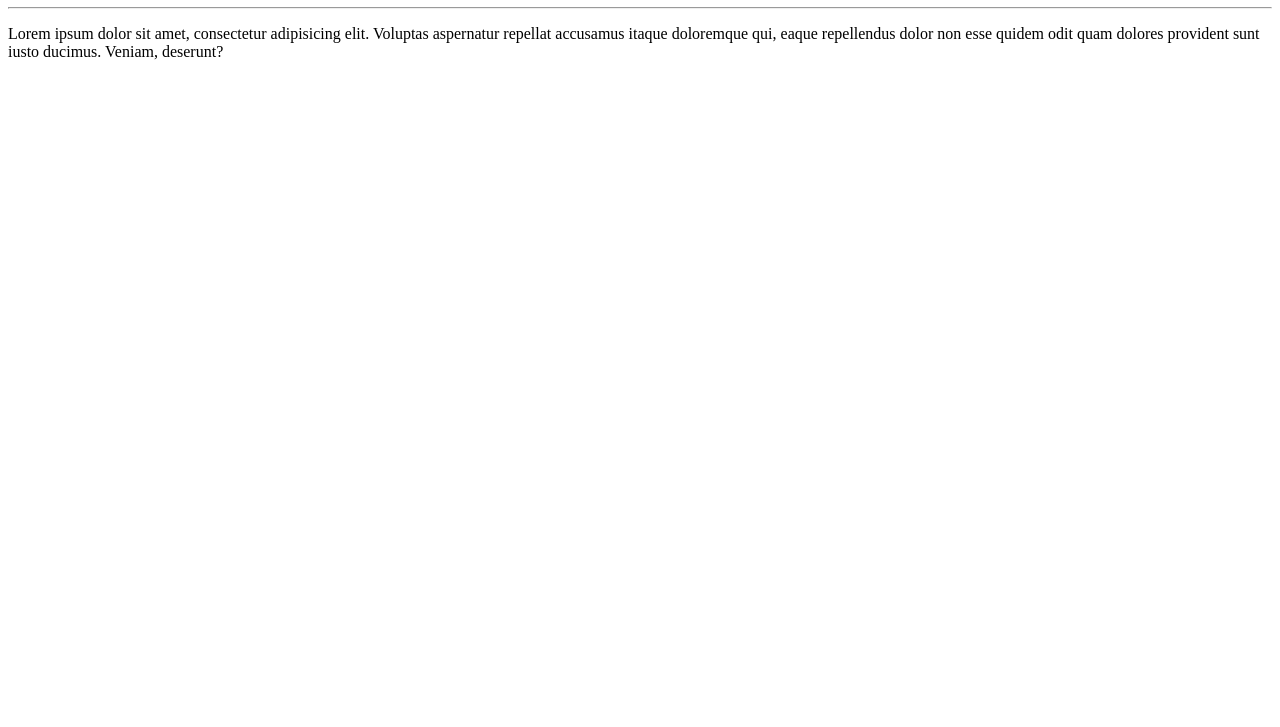
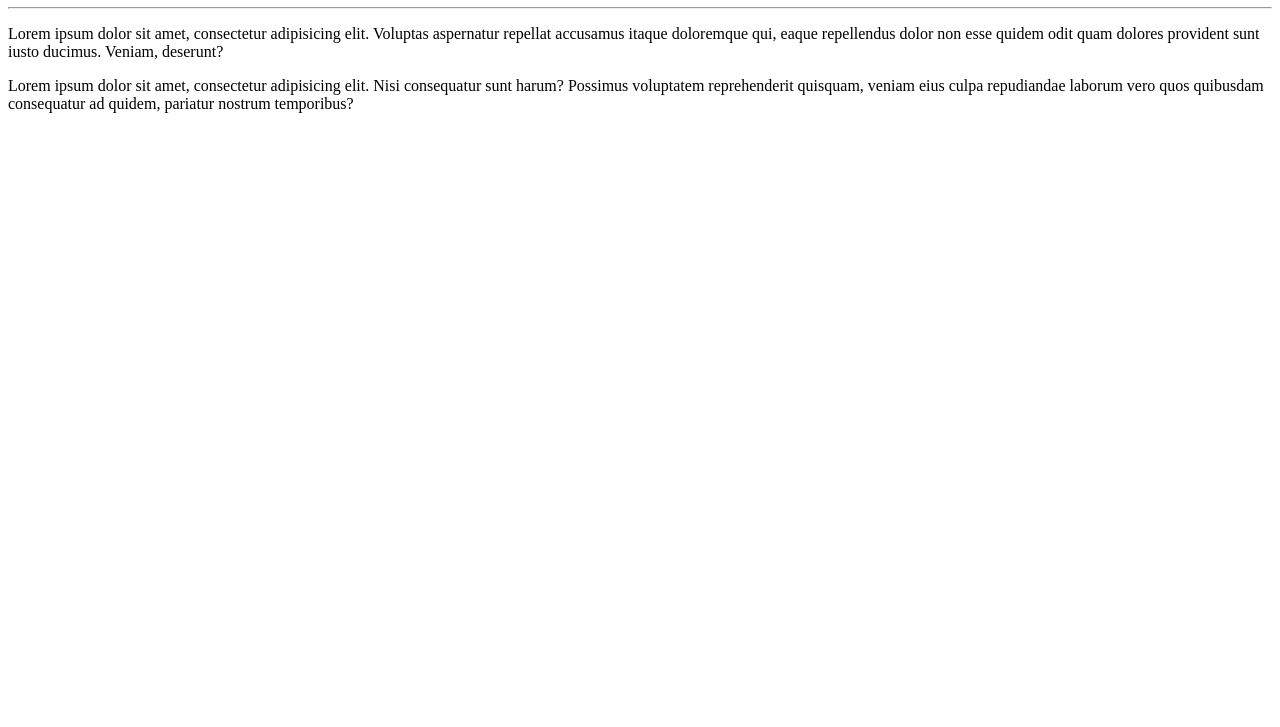
Before and after one commit to TiagoPhys/Ola-Mundo, a plain HTML site: page site-exemplo/index.html in a window 1280 px wide. Shown: the part 73-800 px from the top of the page. Drawn offline with Linux system fonts and the light colour scheme.

Commit message:
adição parágrafo

```diff
--- a/site-exemplo/index.html
+++ b/site-exemplo/index.html
@@ -9,5 +9,6 @@
     <h1>Olá, Mundo!</h1>
     <hr>
     <p>Lorem ipsum dolor sit amet, consectetur adipisicing elit. Voluptas aspernatur repellat accusamus itaque doloremque qui, eaque repellendus dolor non esse quidem odit quam dolores provident sunt iusto ducimus. Veniam, deserunt?</p>
+    <p>Lorem ipsum dolor sit amet, consectetur adipisicing elit. Nisi consequatur sunt harum? Possimus voluptatem reprehenderit quisquam, veniam eius culpa repudiandae laborum vero quos quibusdam consequatur ad quidem, pariatur nostrum temporibus?</p>
 </body>
 </html>
```
